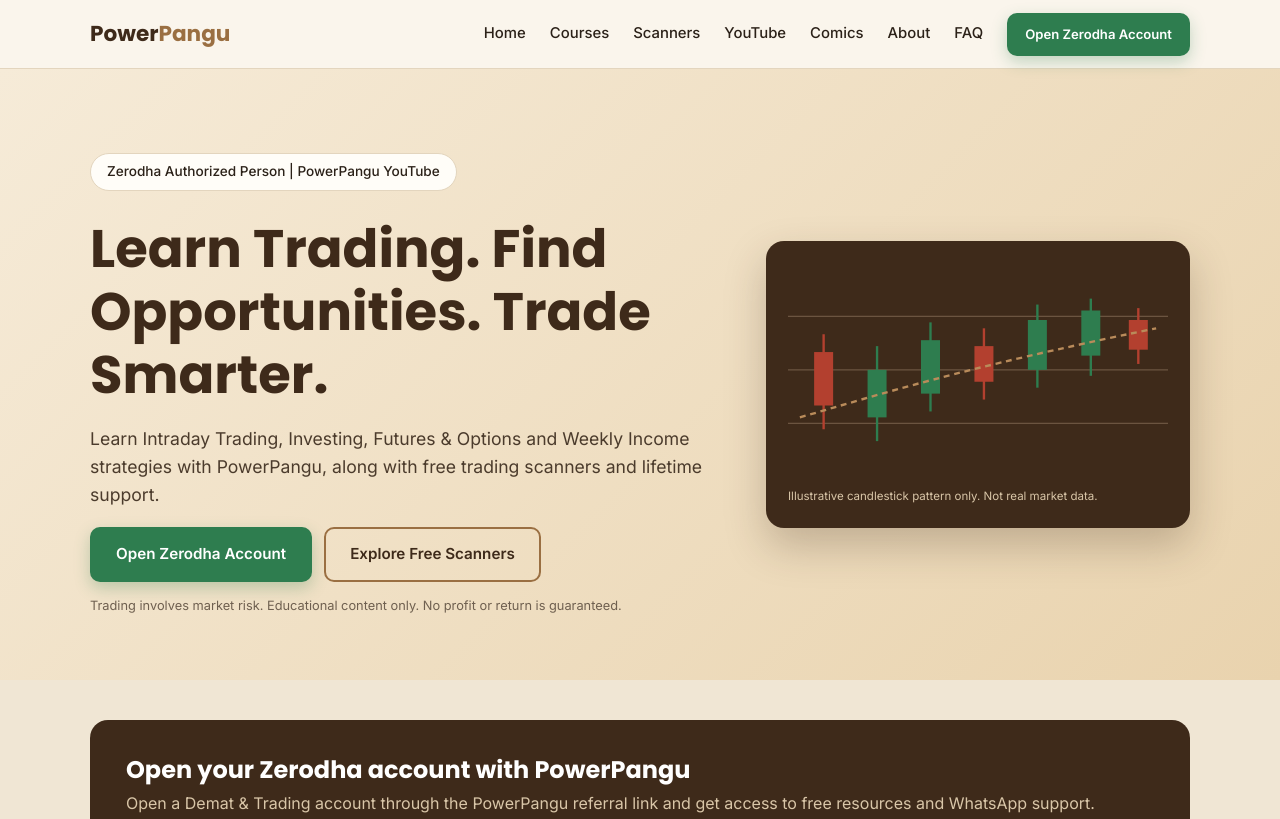
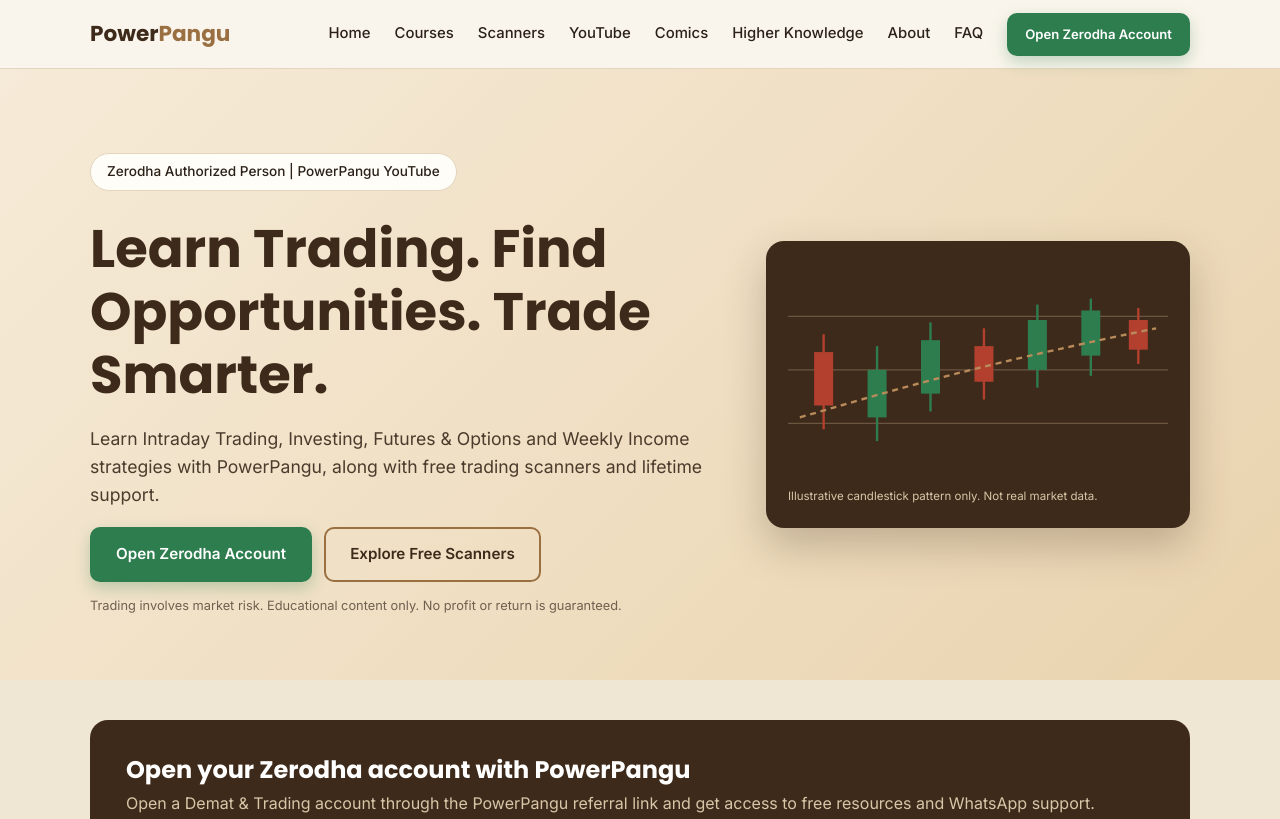
Before and after one commit to vkkeyan1711/powerpangu, a plain HTML site: page index.html in a window 1280 px wide. Shown: the top 819 px of the page. Drawn offline with Linux system fonts and the light colour scheme.

Commit message:
Update index.html

```diff
--- a/index.html
+++ b/index.html
@@ -109,7 +109,7 @@ section{padding:54px 0}
   <a href="#home" class="brand">Power<b>Pangu</b></a>
   <button class="burger" id="burger" aria-label="Open menu" aria-expanded="false">&#9776;</button>
   <div class="links" id="links">
-   <a href="#home">Home</a><a href="#courses">Courses</a><a href="#scanners">Scanners</a><a href="#youtube">YouTube</a><a href="https://www.powerpangu.com/comics">Comics</a><a href="#about">About</a><a href="#faq">FAQ</a>
+   <a href="#home">Home</a><a href="#courses">Courses</a><a href="#scanners">Scanners</a><a href="#youtube">YouTube</a><a href="https://www.powerpangu.com/comics">Comics</a><a href="https://www.powerpangu.com/higherknowledge">Higher Knowledge</a><a href="#about">About</a><a href="#faq">FAQ</a>
    <a class="btn btn-p btn-sm zerodha" target="_blank" rel="noopener sponsored">Open Zerodha Account</a>
   </div>
  </div>
@@ -257,7 +257,7 @@ section{padding:54px 0}
  <div class="wrap">
   <span class="brand">PowerPangu</span>
   <p>Trading education and free scanners by PowerPangu.</p>
-  <div class="fl"><a href="#courses">Courses</a><a href="#scanners">Scanners</a><a href="https://www.powerpangu.com/comics">Comics</a><a id="fYt" target="_blank" rel="noopener">YouTube</a><a class="whatsapp" target="_blank" rel="noopener">WhatsApp</a><a href="https://t.me/powerpangu" target="_blank" rel="noopener">Telegram</a><a class="zerodha" target="_blank" rel="noopener sponsored">Open Zerodha Account</a></div>
+  <div class="fl"><a href="#courses">Courses</a><a href="#scanners">Scanners</a><a href="https://www.powerpangu.com/comics">Comics</a><a href="https://www.powerpangu.com/higherknowledge">Higher Knowledge</a><a id="fYt" target="_blank" rel="noopener">YouTube</a><a class="whatsapp" target="_blank" rel="noopener">WhatsApp</a><a href="https://t.me/powerpangu" target="_blank" rel="noopener">Telegram</a><a class="zerodha" target="_blank" rel="noopener sponsored">Open Zerodha Account</a></div>
   <div class="reg">
    <p>Zerodha Broking Ltd.: Member of NSE, BSE, MCX &amp; MSEI &ndash; SEBI Registration no.: INZ000031633</p>
    <p>NSE Authorised Person Name: V. KARTHIKEYAN</p>
```
